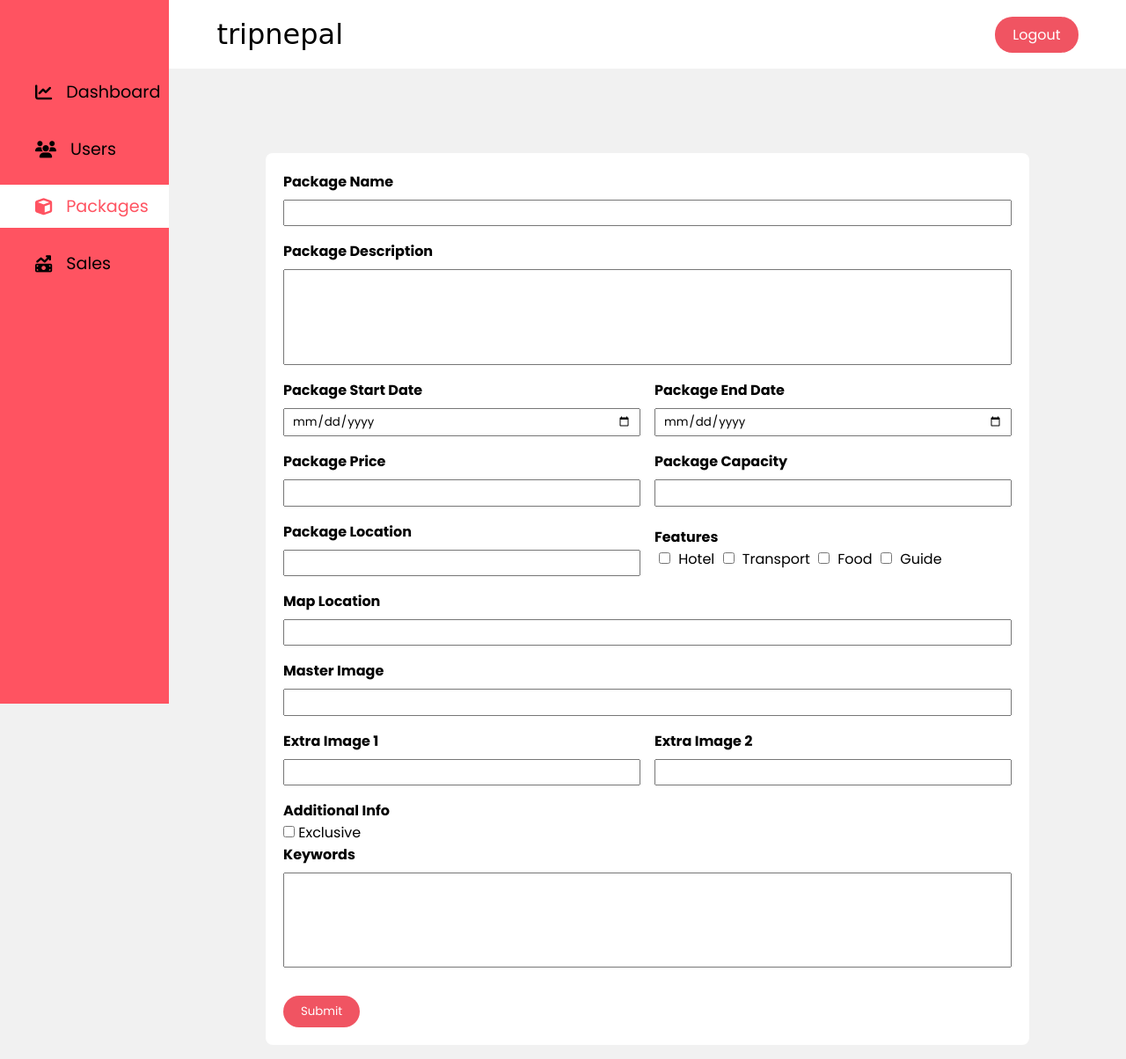
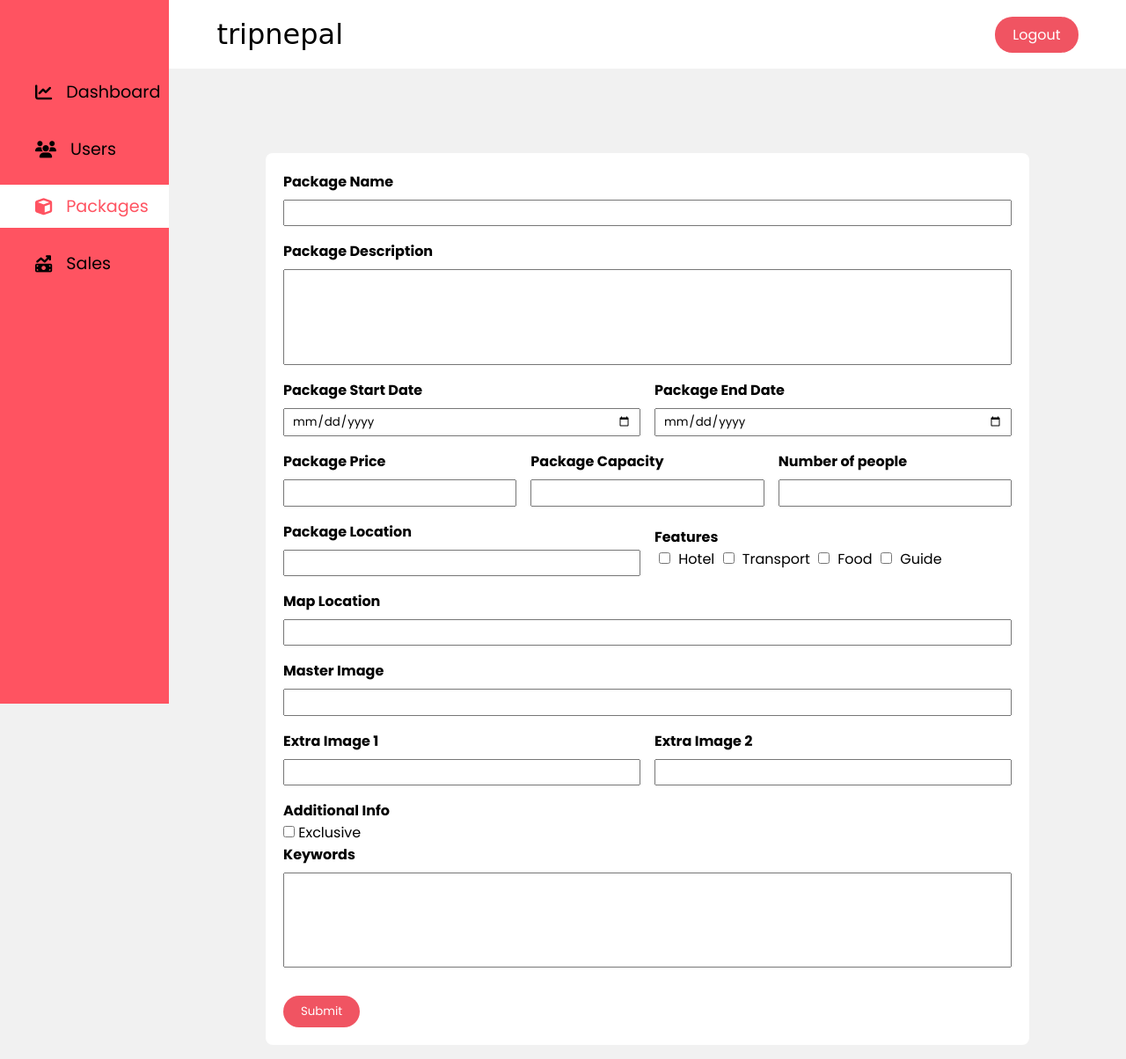
Before and after one commit to drowhannn/tripnepal, a PHP site: page /triptrip/auth/new_package.php in a window 1280 px wide. Shown: the whole page at 88% size. Run offline with PHP 8.4, Linux system fonts and the light colour scheme; the visitor is signed in with stand-in values (Sample User, id 1); some web fonts are replaced.

Commit message:
feat: functionality to add and edit no_of_people in package

```diff
--- a/app/_dbConnection.php
+++ b/app/_dbConnection.php
@@ -39,16 +39,16 @@ class Packages extends Database
         $extra_image_2 = mysqli_real_escape_string($this->conn, $extra_image_2);
         $keywords = mysqli_real_escape_string($this->conn, $keywords);
 
-        $sql = "INSERT INTO packages (package_name,package_desc,package_start,package_end,package_price,package_location,is_hotel,is_transport,is_food,is_guide,package_capacity,map_loc,master_image,extra_image_1,extra_image_2,is_exclusive,keywords)
+        $sql = "INSERT INTO packages (package_name,package_desc,package_start,package_end,package_price,package_location,is_hotel,is_transport,is_food,is_guide,package_capacity,map_loc,master_image,extra_image_1,extra_image_2,is_exclusive,keywords,no_of_people)
         VALUES
-        ('" . $package_name . "', '" . $package_desc . "', '" . $package_start . "', '" . $package_end . "', '" . $package_price . "', '" . $package_location . "', '" . $is_hotel . "', '" . $is_transport . "', '" . $is_food . "', '" . $is_guide . "', '" . $package_capacity . "', '" . $map_loc . "', '" . $master_image . "', '" . $extra_image_1 . "', '" . $extra_image_2 . "', '" . $is_exclusive . "', '" . $keywords . "')";
+        ('" . $package_name . "', '" . $package_desc . "', '" . $package_start . "', '" . $package_end . "', '" . $package_price . "', '" . $package_location . "', '" . $is_hotel . "', '" . $is_transport . "', '" . $is_food . "', '" . $is_guide . "', '" . $package_capacity . "', '" . $map_loc . "', '" . $master_image . "', '" . $extra_image_1 . "', '" . $extra_image_2 . "', '" . $is_exclusive . "', '" . $keywords . "')" . ", '" . $no_of_people . "'";
 
         $this->conn->query($sql);
 
         $this->conn->close();
         return "200";
     }
-    public function updatePackage($package_id, $package_name, $package_desc, $package_start, $package_end, $package_price, $package_location, $is_hotel, $is_transport, $is_food, $is_guide, $package_capacity, $map_loc, $master_image, $extra_image_1, $extra_image_2, $is_exclusive, $keywords)
+    public function updatePackage($package_id, $package_name, $package_desc, $package_start, $package_end, $package_price, $package_location, $is_hotel, $is_transport, $is_food, $is_guide, $package_capacity, $map_loc, $master_image, $extra_image_1, $extra_image_2, $is_exclusive, $keywords, $no_of_people)
     {
         $this->connect();
         $package_name = mysqli_real_escape_string($this->conn, $package_name);
@@ -61,7 +61,7 @@ class Packages extends Database
         $keywords = mysqli_real_escape_string($this->conn, $keywords);
 
         $sql = "UPDATE packages
-                SET package_name = '$package_name', package_desc = '$package_desc', package_start = '$package_start', package_end = '$package_end',  package_price = $package_price, package_location = '$package_location', is_hotel = $is_hotel, is_transport = $is_transport, is_food = $is_food,is_guide = $is_guide,package_capacity = $package_capacity,map_loc = '$map_loc',master_image = '$master_image',extra_image_1 = '$extra_image_1',extra_image_2 = '$extra_image_2', is_exclusive = $is_exclusive, keywords = '$keywords'
+                SET package_name = '$package_name', package_desc = '$package_desc', package_start = '$package_start', package_end = '$package_end',  package_price = $package_price, package_location = '$package_location', is_hotel = $is_hotel, is_transport = $is_transport, is_food = $is_food,is_guide = $is_guide,package_capacity = $package_capacity,map_loc = '$map_loc',master_image = '$master_image',extra_image_1 = '$extra_image_1',extra_image_2 = '$extra_image_2', is_exclusive = $is_exclusive, keywords = '$keywords', no_of_people = $no_of_people
                 WHERE package_id = $package_id";
 
         $this->conn->query($sql);
--- a/auth/edit_package.php
+++ b/auth/edit_package.php
@@ -39,6 +39,7 @@ if ($res->num_rows == 0) {
     $package_end = $package['package_end'];
     $package_price = $package['package_price'];
     $package_capacity = $package['package_capacity'];
+    $no_of_people = $package['no_of_people'];
     $package_location = $package['package_location'];
     $map_loc = $package['map_loc'];
     $master_image = $package['master_image'];
@@ -98,6 +99,10 @@ if ($res->num_rows == 0) {
                             <label for="capacity">Package Capacity</label>
                             <input required type="number" name="capacity" id="capacity" value="<?php echo $package_capacity ?>">
                         </div>
+                        <div class="input-group">
+                            <label for="no_of_people">Number of people</label>
+                            <input required type="number" name="no_of_people" id="no_of_people" value="<?php echo $no_of_people ?>">
+                        </div>
                     </div>
                     <div class="row">
                         <div class="input-group">
--- a/auth/new_package.php
+++ b/auth/new_package.php
@@ -57,6 +57,10 @@ if (!isset($_SESSION["is_admin"])) {
                             <label for="capacity">Package Capacity</label>
                             <input required type="number" name="capacity" id="capacity">
                         </div>
+                        <div class="input-group">
+                            <label for="no_of_people">Number of people</label>
+                            <input required type="number" name="no_of_people" id="no_of_people">
+                        </div>
                     </div>
                     <div class="row">
                         <div class="input-group">
--- a/auth/services/_editPackage.php
+++ b/auth/services/_editPackage.php
@@ -11,6 +11,7 @@ if (isset($_POST['package_id']) && isset($_POST['package_name']) && isset($_POST
     $package_end = $_POST['end'];
     $package_price = $_POST['price'];
     $package_capacity = $_POST['capacity'];
+    $no_of_people = $_POST['no_of_people'];
     $package_location = $_POST['loc'];
     $map_loc = $_POST['map'];
     $keywords = $_POST['keywords'];
@@ -42,7 +43,7 @@ if (isset($_POST['package_id']) && isset($_POST['package_name']) && isset($_POST
 
     $packagesInstance = new Packages();
 
-    $packagesInstance->updatePackage($package_id, $package_name, $package_desc, $package_start, $package_end, $package_price, $package_location, $is_hotel, $is_transport, $is_food, $is_guide, $package_capacity, $map_loc, $master_image, $extra_image_1, $extra_image_2, $is_exclusive, $keywords);
+    $packagesInstance->updatePackage($package_id, $package_name, $package_desc, $package_start, $package_end, $package_price, $package_location, $is_hotel, $is_transport, $is_food, $is_guide, $package_capacity, $map_loc, $master_image, $extra_image_1, $extra_image_2, $is_exclusive, $keywords, $no_of_people);
 
     echo "<script> location.href = '../packages.php' </script>";
 }
--- a/auth/services/_newPackage.php
+++ b/auth/services/_newPackage.php
@@ -10,6 +10,7 @@ if (isset($_POST['package_name']) && isset($_POST['start']) && isset($_POST['end
     $package_end = $_POST['end'];
     $package_price = $_POST['price'];
     $package_capacity = $_POST['capacity'];
+    $no_of_people = $_POST['no_of_people'];
     $package_location = $_POST['loc'];
     $keywords = $_POST['keywords'];
     $map_loc = $_POST['map'];
@@ -40,7 +41,7 @@ if (isset($_POST['package_name']) && isset($_POST['start']) && isset($_POST['end
 
     $packagesInstance = new Packages();
 
-    $packagesInstance->createPackage($package_name, $package_desc, $package_start, $package_end, $package_price, $package_location, $is_hotel, $is_transport, $is_food, $is_guide, $package_capacity, $map_loc, $master_image, $extra_image_1, $extra_image_2, $is_exclusive, $keywords);
+    $packagesInstance->createPackage($package_name, $package_desc, $package_start, $package_end, $package_price, $package_location, $is_hotel, $is_transport, $is_food, $is_guide, $package_capacity, $map_loc, $master_image, $extra_image_1, $extra_image_2, $is_exclusive, $keywords, $no_of_people);
 
     echo "<script> location.href = '../packages.php' </script>";
 }
--- a/package.php
+++ b/package.php
@@ -137,7 +137,7 @@ if (isset($_SESSION['logged_in'])) {
         <div class='small-details'>
             <h3>Tour Starts: " . $row["package_start"] . "</h3>
             <h3>Tour Ends: " . $row["package_end"] . "</h3>
-            <h3>Package Capacity: " . $row["package_capacity"] . " Person</h3>
+            <h3>No of people: " . $row["no_of_people"] . " Person</h3>
 
             <h4> Rs." . $row["package_price"] . " / All Inclusive</h4>
             <div>
```
